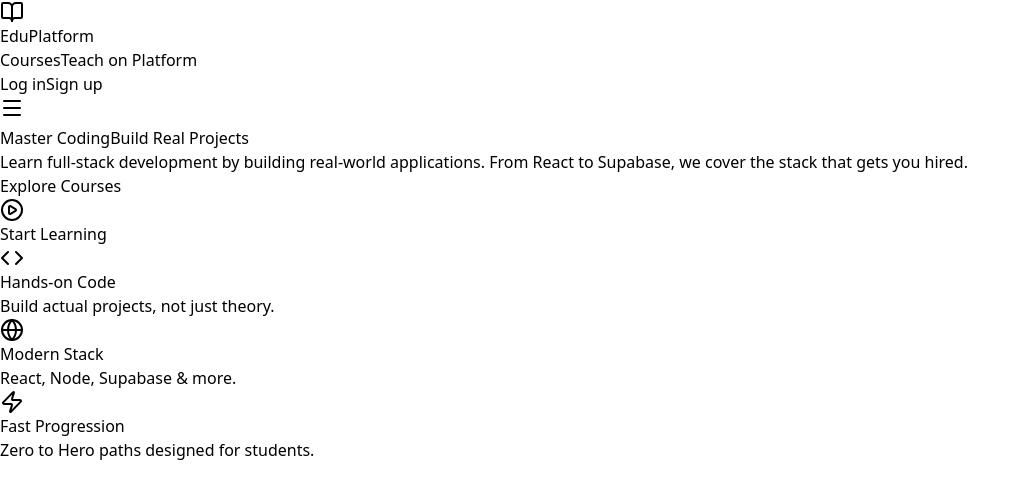
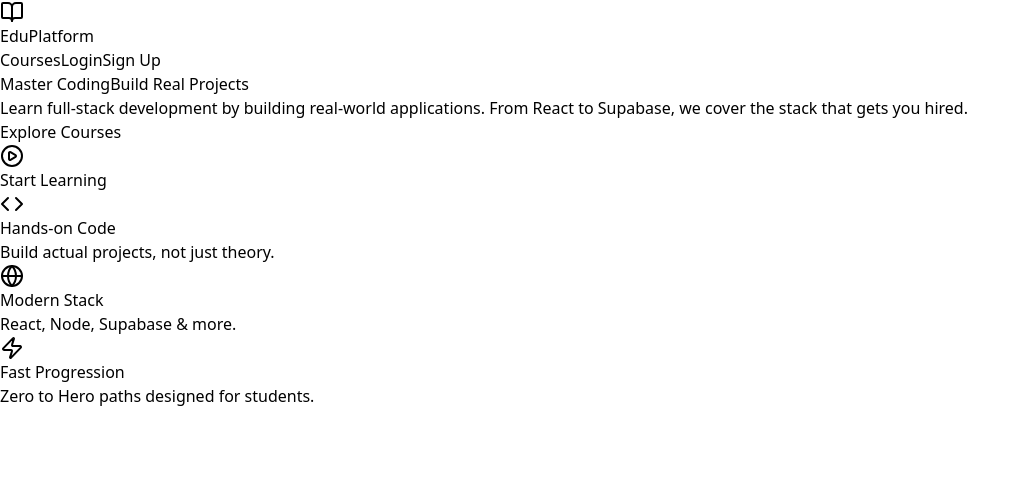
Before and after one commit to Sumittt28/lms-platform, a React app: page / in a window 1280 px wide. Shown: the top 498 px of the page, without its empty margins (0-1030 px from the left). Built offline with nearby package versions, Linux system fonts and the light colour scheme; the HTML template or start-up script is replaced by a standard one.

Commit message:
feat: dynamic navbar based on auth state

```diff
--- a/src/components/Navbar.jsx
+++ b/src/components/Navbar.jsx
@@ -1,71 +1,59 @@
-import { Menu, X, BookOpen, User } from 'lucide-react';
-import { useState } from 'react';
-import { Link } from 'react-router-dom';
+import { useEffect, useState } from 'react';
+import { Link, useNavigate } from 'react-router-dom';
+import { supabase } from '../lib/supabase';
+import { BookOpen, LogOut, User } from 'lucide-react';
 
 const Navbar = () => {
-  const [isOpen, setIsOpen] = useState(false);
+  const [user, setUser] = useState(null);
+  const navigate = useNavigate();
+
+  useEffect(() => {
+    // Check current session
+    supabase.auth.getSession().then(({ data: { session } }) => {
+      setUser(session?.user ?? null);
+    });
+
+    // Listen for changes (login/logout)
+    const { data: { subscription } } = supabase.auth.onAuthStateChange((_event, session) => {
+      setUser(session?.user ?? null);
+    });
+
+    return () => subscription.unsubscribe();
+  }, []);
+
+  const handleLogout = async () => {
+    await supabase.auth.signOut();
+    navigate('/login');
+  };
 
   return (
-    <nav className="bg-white border-b border-gray-200 sticky top-0 z-50">
-      <div className="max-w-7xl mx-auto px-4 sm:px-6 lg:px-8">
-        <div className="flex justify-between h-16">
+    <nav className="bg-white border-b border-gray-100 p-4">
+      <div className="max-w-7xl mx-auto flex justify-between items-center">
+        <Link to="/" className="text-2xl font-bold text-blue-600 flex items-center gap-2">
+          <BookOpen /> EduPlatform
+        </Link>
 
-          {/* Logo Section */}
-          <div className="flex items-center">
-            <Link to="/" className="flex items-center gap-2">
-              <BookOpen className="h-8 w-8 text-blue-600" />
-              <span className="font-bold text-xl text-gray-900">EduPlatform</span>
-            </Link>
-          </div>
+        <div className="space-x-6 flex items-center">
+          <Link to="/courses" className="text-gray-600 hover:text-blue-600">Courses</Link>
 
-          {/* Desktop Navigation */}
-          <div className="hidden md:flex items-center space-x-8">
-            <Link to="/courses" className="text-gray-600 hover:text-blue-600 font-medium transition">
-              Courses
-            </Link>
-            <Link to="/teach" className="text-gray-600 hover:text-blue-600 font-medium transition">
-              Teach on Platform
-            </Link>
-
-            {/* Auth Buttons */}
-            <div className="flex items-center space-x-4">
-              <Link to="/login" className="text-gray-700 hover:text-blue-600 font-medium px-3 py-2">
-                Log in
-              </Link>
-              <Link to="/signup" className="bg-blue-600 hover:bg-blue-700 text-white px-4 py-2 rounded-lg font-medium transition shadow-sm">
-                Sign up
-              </Link>
-            </div>
-          </div>
-
-          {/* Mobile Menu Button */}
-          <div className="flex items-center md:hidden">
-            <button
-              onClick={() => setIsOpen(!isOpen)}
-              className="text-gray-600 hover:text-gray-900 focus:outline-none"
-            >
-              {isOpen ? <X className="h-6 w-6" /> : <Menu className="h-6 w-6" />}
-            </button>
-          </div>
+          {user ? (
+            <>
+              <Link to="/teach" className="text-gray-600 hover:text-blue-600">Instructor</Link>
+              <button
+                onClick={handleLogout}
+                className="flex items-center gap-2 text-red-500 hover:bg-red-50 px-4 py-2 rounded-lg transition"
+              >
+                <LogOut size={18} /> Logout
+              </button>
+            </>
+          ) : (
+            <>
+              <Link to="/login" className="text-gray-600 hover:text-blue-600">Login</Link>
+              <Link to="/signup" className="bg-blue-600 text-white px-4 py-2 rounded-lg hover:bg-blue-700">Sign Up</Link>
+            </>
+          )}
         </div>
       </div>
-
-      {/* Mobile Menu Dropdown */}
-      {isOpen && (
-        <div className="md:hidden bg-white border-b border-gray-100">
-          <div className="px-2 pt-2 pb-3 space-y-1 sm:px-3">
-            <Link to="/courses" className="block px-3 py-2 text-gray-600 hover:text-blue-600 font-medium">
-              Courses
-            </Link>
-            <Link to="/login" className="block px-3 py-2 text-gray-600 hover:text-blue-600 font-medium">
-              Log in
-            </Link>
-            <Link to="/signup" className="block px-3 py-2 text-blue-600 font-bold">
-              Sign up
-            </Link>
-          </div>
-        </div>
-      )}
     </nav>
   );
 };
```
Also changed, not shown: 1 other file (tests, documents, lock files or other folders).
